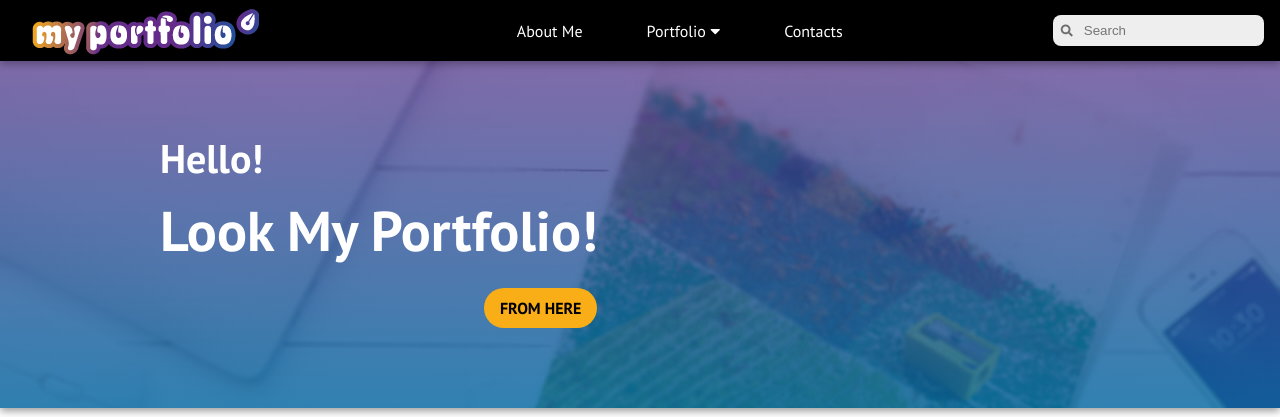
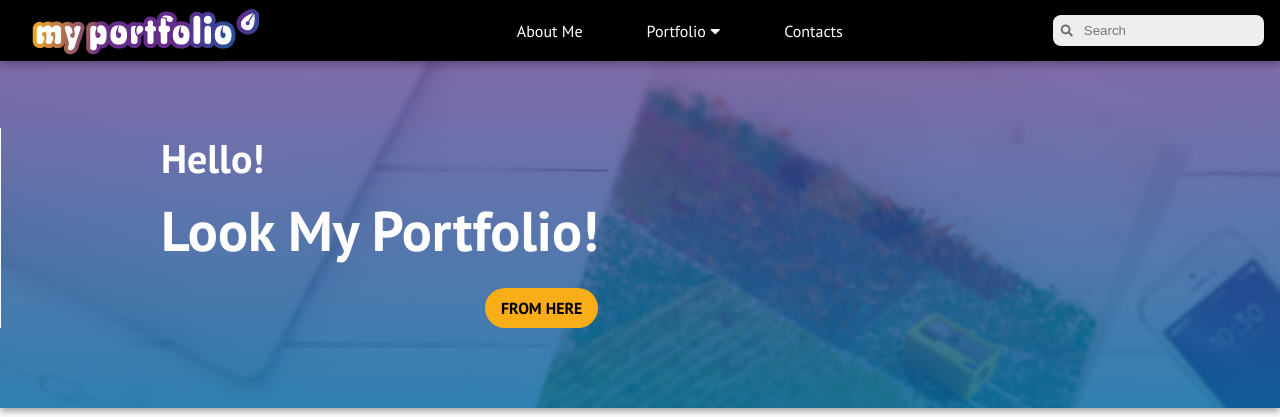
Before and after one commit to LiliyaMilanova/myportfolio, a Jekyll site: the page built from index.html, in a window 1280 px wide. Shown: the top 417 px of the page. Built offline with Jekyll 4.4.1, drawn with Linux system fonts in a browser that asks for light colours; nearby versions of some CDN libraries.

Commit message:
Update styles.css

```diff
--- a/css/styles.css
+++ b/css/styles.css
@@ -44,6 +44,7 @@ body {
     display: flex;
     flex-direction: column;
     align-items: flex-start;
+    border-left: 1px solid rgb(255, 255, 255);
 }
 
 .button {
```
